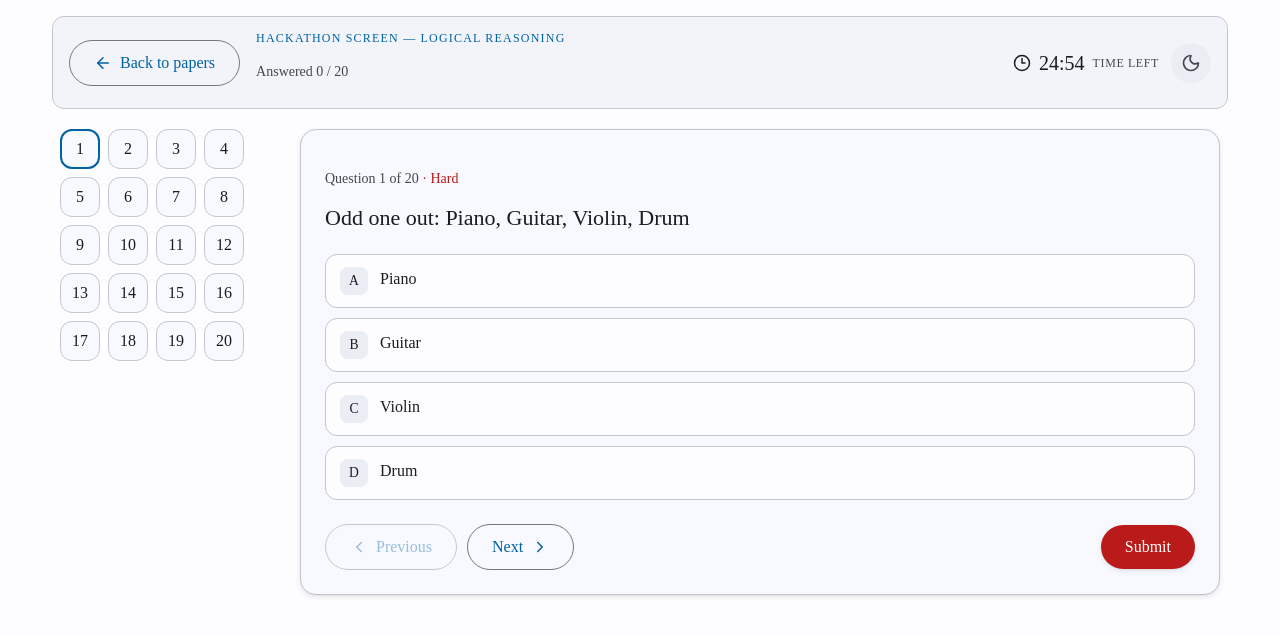
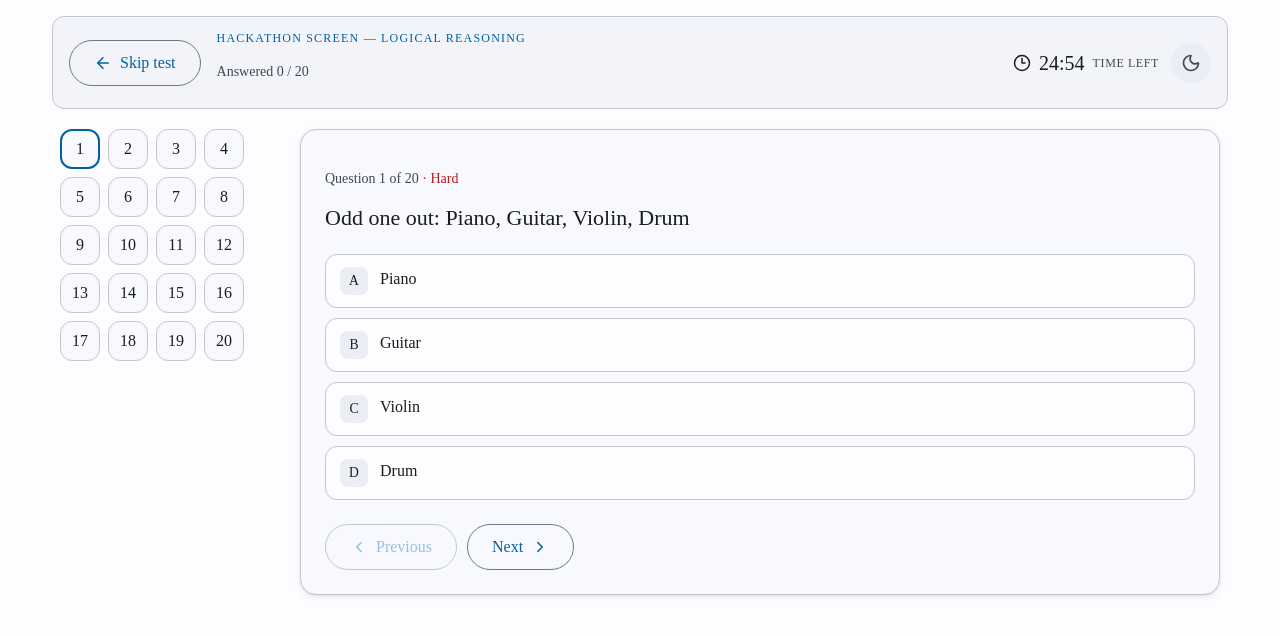
Before and after one commit to ritz123/MockTests, a Next.js app: page /exam/hackathon-logical in a window 1280 px wide. Shown: the top 636 px of the page. Built offline with nearby package versions, Linux system fonts and the light colour scheme.

Commit message:
fixed flow

```diff
--- a/src/components/ExamPage.tsx
+++ b/src/components/ExamPage.tsx
@@ -34,14 +34,10 @@ export function ExamPage() {
     saveSession(next);
   }, []);
 
-  const submit = useCallback(
+  const finishTest = useCallback(
     (autoSubmitted: boolean) => {
       const open = sessionRef.current;
       if (!open || submitting.current || !id) return;
-      if (!autoSubmitted) {
-        const ok = window.confirm("Submit test? You cannot change answers after this.");
-        if (!ok) return;
-      }
       submitting.current = true;
       const done = completeSession(open, Date.now(), autoSubmitted);
       saveSession(done);
@@ -50,9 +46,13 @@ export function ExamPage() {
     [id, router],
   );
 
-  const discardAndLeave = useCallback(() => {
-    const ok = window.confirm("Leave this test? Your progress will be discarded.");
-    if (!ok) return;
+  const skipTest = useCallback(() => {
+    const open = sessionRef.current;
+    const hasAnswers = open && Object.keys(open.answers).length > 0;
+    if (hasAnswers) {
+      const ok = window.confirm("Skip this test? Your answers will be discarded.");
+      if (!ok) return;
+    }
     submitting.current = true;
     sessionRef.current = null;
     clearSession();
@@ -121,11 +121,11 @@ export function ExamPage() {
       const open = sessionRef.current;
       if (!open) return;
       if (remainingMs(open.endsAt, current) === 0) {
-        submit(true);
+        finishTest(true);
       }
     }, 200);
     return () => window.clearInterval(timer);
-  }, [session, submit]);
+  }, [session, finishTest]);
 
   if (error) {
     return (
@@ -182,9 +182,9 @@ export function ExamPage() {
     <div className="page exam-page">
       <header className="exam-header">
         <div className="exam-header-start">
-          <button type="button" className="button secondary" onClick={discardAndLeave}>
+          <button type="button" className="button secondary" onClick={skipTest}>
             <ArrowLeft size={18} aria-hidden="true" />
-            Back to papers
+            Skip test
           </button>
           <div>
             <p className="eyebrow">{paper.title}</p>
@@ -255,18 +255,16 @@ export function ExamPage() {
               <ChevronLeft size={18} aria-hidden="true" />
               Previous
             </button>
-            <button
-              type="button"
-              className="button secondary"
-              disabled={session.currentIndex === paper.questions.length - 1}
-              onClick={() => goTo(session.currentIndex + 1)}
-            >
-              Next
-              <ChevronRight size={18} aria-hidden="true" />
-            </button>
-            <button type="button" className="button danger" onClick={() => submit(false)}>
-              Submit
-            </button>
+            {session.currentIndex === paper.questions.length - 1 ? (
+              <button type="button" className="button" onClick={() => finishTest(false)}>
+                View results
+              </button>
+            ) : (
+              <button type="button" className="button secondary" onClick={() => goTo(session.currentIndex + 1)}>
+                Next
+                <ChevronRight size={18} aria-hidden="true" />
+              </button>
+            )}
           </div>
         </section>
       </div>
```
Also changed, not shown: src/components/HomePage.tsx (+19 -2 lines), src/components/ResultsPage.tsx (+6 -4 lines).
